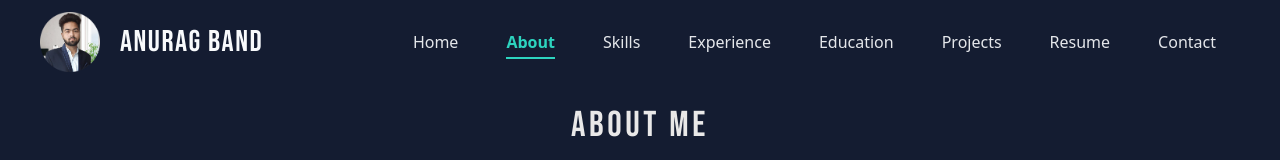
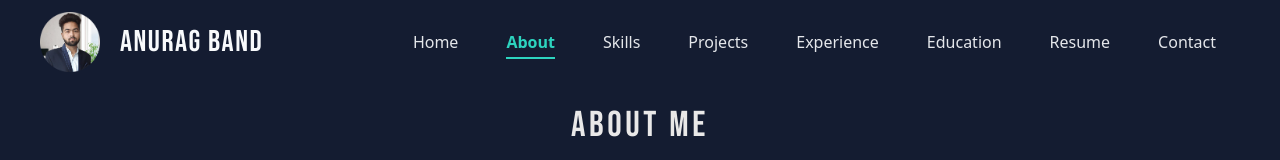
Before and after one commit to Anurag-Band/Portfolio-Website, a Next.js app: page /about in a window 1280 px wide. Shown: the top 160 px of the page. Built offline with nearby package versions, Linux system fonts and the light colour scheme; a web font is replaced by a local one.

Commit message:
rearranged nav items

```diff
--- a/src/data/siteMetaData.js
+++ b/src/data/siteMetaData.js
@@ -25,16 +25,16 @@ const siteMetadata = {
       href: "/skills",
     },
     {
+      name: "Projects",
+      href: "/projects",
+    },
+    {
       name: "Experience",
       href: "/experience",
     },
     {
       name: "Education",
       href: "/education",
-    },
-    {
-      name: "Projects",
-      href: "/projects",
     },
     {
       name: "Resume",
```
